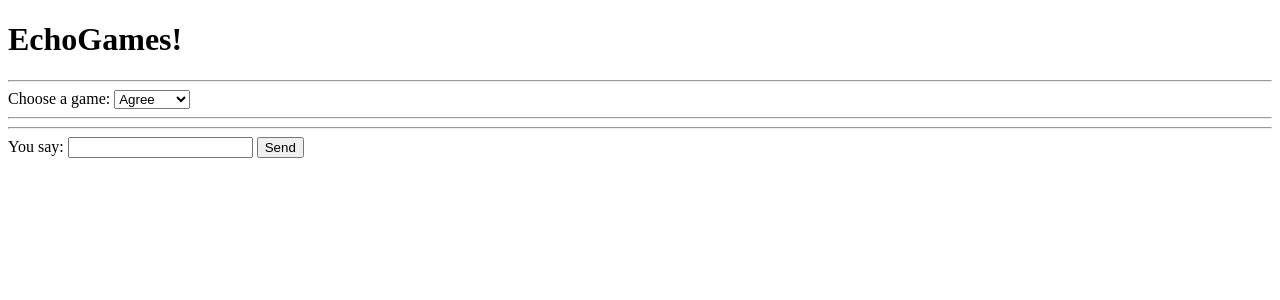
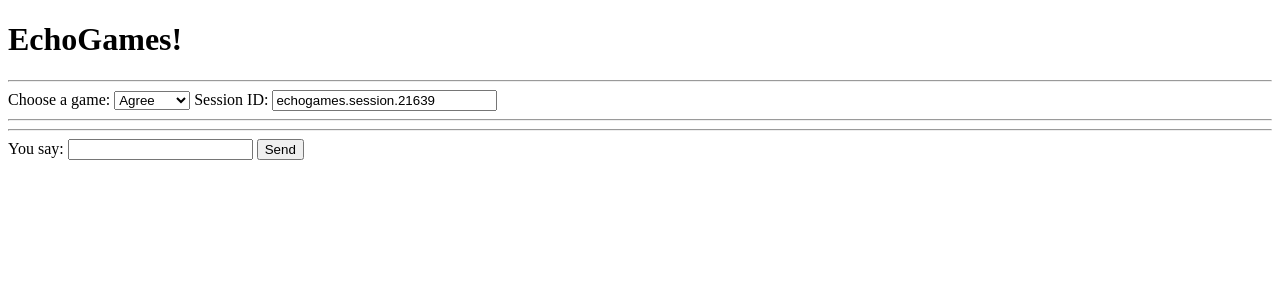
Before and after one commit to douglassquirrel/echogames, a Flask app: page / in a window 1280 px wide. Shown: the top 300 px of the page. Run offline with Flask 2, Linux system fonts and the light colour scheme.

Commit message:
create and pass session id

```diff
--- a/static/conversation.js
+++ b/static/conversation.js
@@ -1,4 +1,5 @@
 game_selector = get_element("games");
+session_id    = get_element("session_id");
 transcript    = get_element("transcript");
 line_input    = get_element("line_input");
 send_button   = get_element("send_button");
@@ -6,13 +7,14 @@ send_button   = get_element("send_button");
 function print(line) { append(transcript, line + LINE_BREAK); }
 
 function send_line() {
-    line = line_input.value;
+    line = get_value(line_input);
 
     print(line);
-    erase(line_input);
+    erase_value(line_input);
 
-    send_request(game_selector.value, line, print);
+    send_request(get_value(session_id), get_value(game_selector), line, print);
 }
 
+set_value(session_id, "echogames.session." + random(10000, 99999));
 call_on_click(send_button, send_line);
 click_on_enter(line_input, send_button);
--- a/static/element.js
+++ b/static/element.js
@@ -2,9 +2,10 @@ LINE_BREAK = "<br/>";
 
 function get_element(id) { return document.getElementById(id); }
 
-function append(element, text) { element.innerHTML += text; }
-
-function erase(element) { element.value = ""; }
+function get_value(element)      { return element.value; }
+function set_value(element, val) { element.value = val;  }
+function append(element, text)   { element.innerHTML += text; }
+function erase_value(element)    { element.value = ""; }
 
 function call_on_click(element, f) { element.onclick = f; }
 
--- a/static/game_interface.js
+++ b/static/game_interface.js
@@ -1,7 +1,11 @@
-function encode(line) { return JSON.stringify({"request":{"intent":{"slots":{"line": line}}}}); }
+function encode(session_id, line) {
+    json = {"session":{"sessionId":session_id},
+            "request":{"intent":{"slots":{"line": line}}}};
+    return JSON.stringify(json);
+}
 function decode(json) { return json.response.outputSpeech.text; }
 
-function send_request(game, line, print) {
+function send_request(session_id, game, line, print) {
     handle_response = function() {
         if (!is_successful(this)) { return; }
         json = parse_response(this);
@@ -9,6 +13,6 @@ function send_request(game, line, print) {
         print(line);
     }
     request = create_http_request("/games/" + game, handle_response);
-    body = encode(line);
+    body = encode(session_id, line);
     request.send(body);
 }
--- /dev/null
+++ b/static/math.js
@@ -0,0 +1,4 @@
+function random(min, max) {
+    range = max - min + 1;
+    return Math.floor(Math.random() * range + min);
+}
--- a/templates/index.html
+++ b/templates/index.html
@@ -4,6 +4,7 @@
     <meta charset="utf-8">
     <title>EchoGames</title>
 
+    <script src="static/math.js"           defer></script>
     <script src="static/element.js"        defer></script>
     <script src="static/request.js"        defer></script>
     <script src="static/game_interface.js" defer></script>
@@ -22,6 +23,9 @@
       {% endfor %}
     </select>
 
+    <label for="session_id">Session ID:</label>
+    <input type="text" size=25 id="session_id">
+
     <hr/>
 
     <div id="transcript" aria-live="assertive"></div>
@@ -29,7 +33,7 @@
     <hr/>
 
     <label for="line_input">You say:</label>
-    <input type="text" id="line_input">
+    <input type="text"   id="line_input">
     <input type="button" id="send_button" value="Send">
 
   </body>
```
